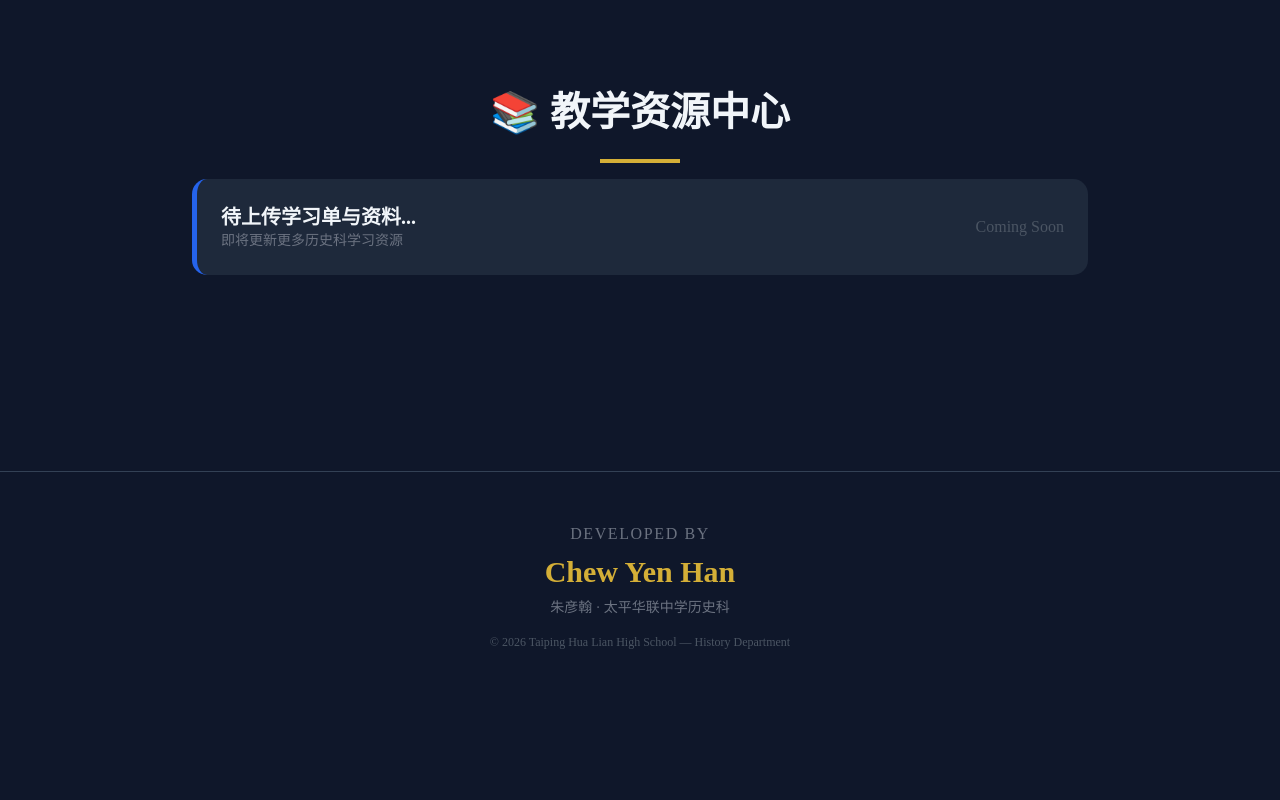
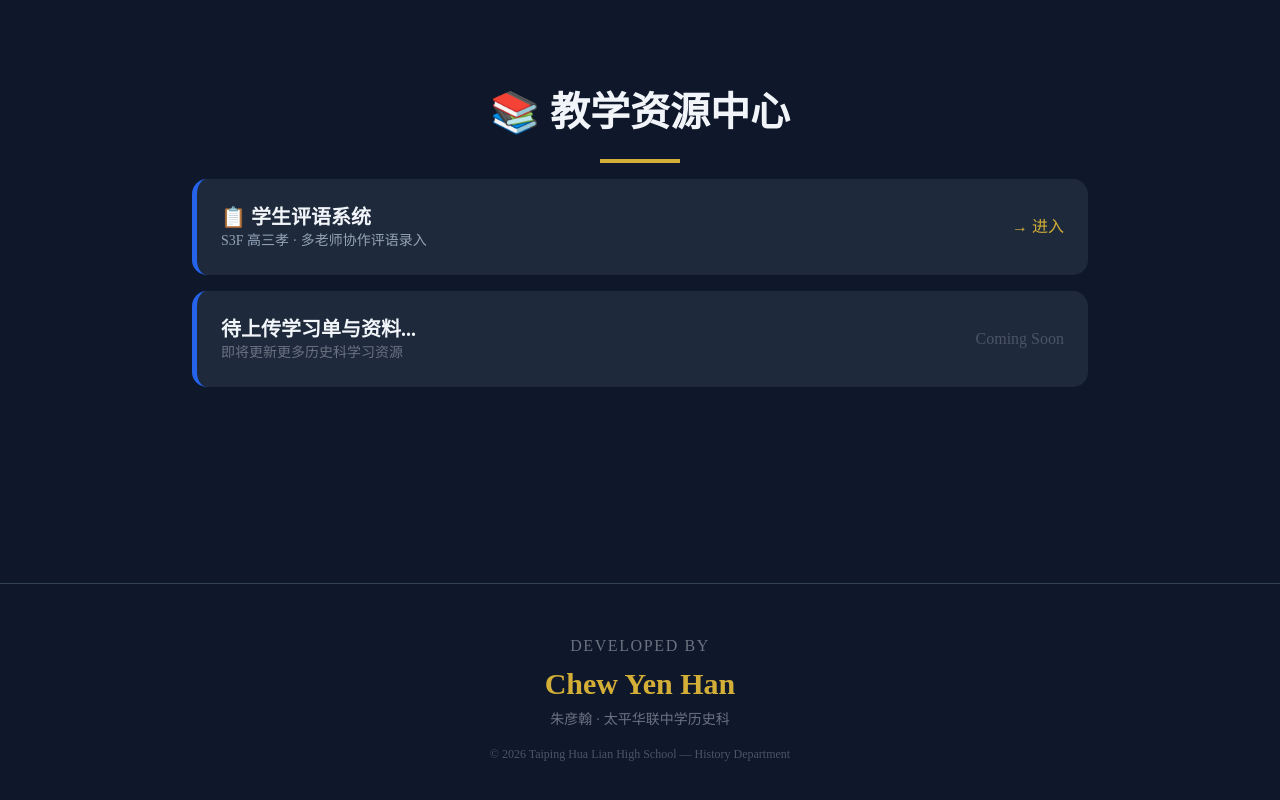
Before and after one commit to chewyenhan/hualianhistory, a plain HTML site: page index.html in a window 1280 px wide. Shown: the part 2989-3789 px from the top of the page. Before the commit the page ends 3689 px from the top, so only its background shows below. Drawn offline with nearby package versions, Linux system fonts and the light colour scheme.

Commit message:
feat: 添加学生评语系统链接到教学资源

```diff
--- a/index.html
+++ b/index.html
@@ -402,6 +402,13 @@
         <section id="resources-section">
             <h2 class="section-title">📚 教学资源中心</h2>
             <div class="max-w-4xl mx-auto">
+                <a href="https://chewyenhan.github.io/reports/teacher-login.html" target="_blank" class="resource-item" style="text-decoration:none; color:inherit;">
+                    <div>
+                        <h4 class="text-xl font-bold">📋 学生评语系统</h4>
+                        <p class="text-sm" style="color:#94a3b8;">S3F 高三孝 · 多老师协作评语录入</p>
+                    </div>
+                    <span style="color:#d4af37;">→ 进入</span>
+                </a>
                 <div class="resource-item">
                     <div>
                         <h4 class="text-xl font-bold">待上传学习单与资料...</h4>
```
